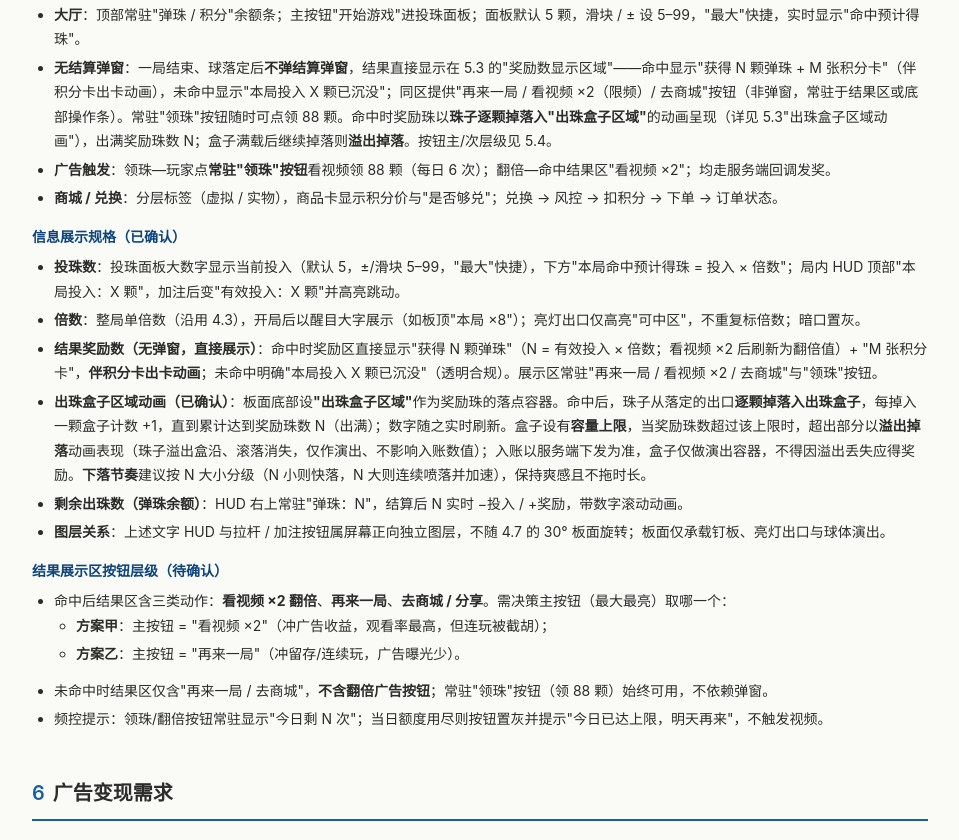
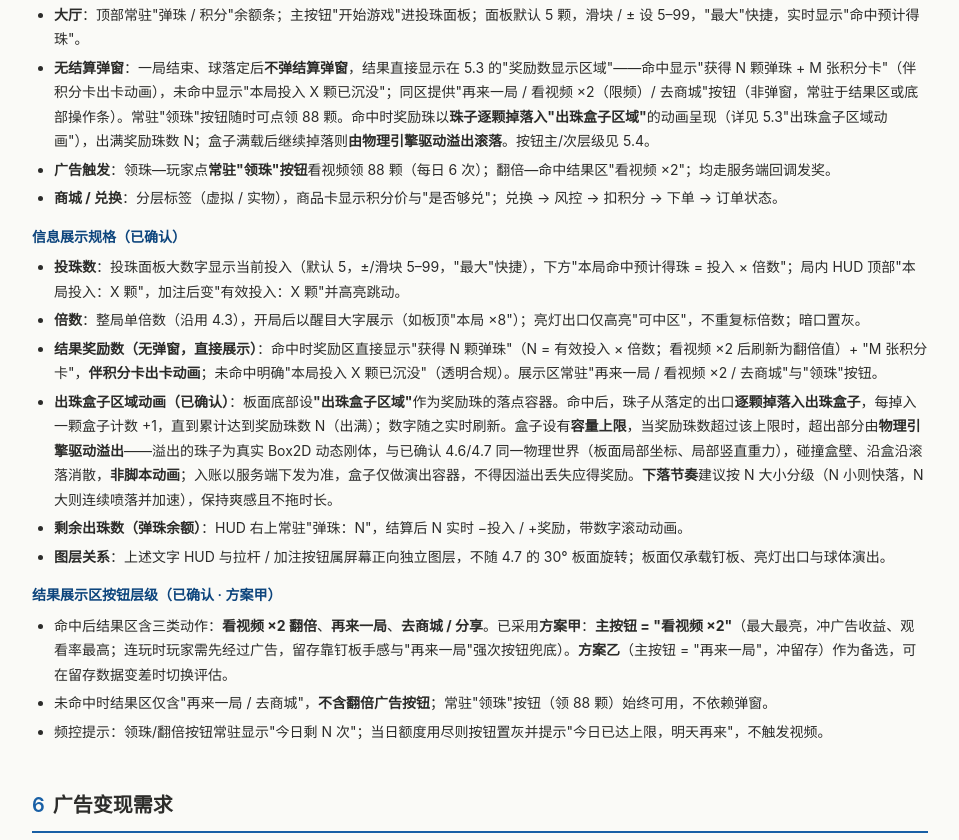
Before and after one commit to Liuxiaochao/PinballPark, a plain HTML site: page docs/PRD-pinball-park.html in a window 1280 px wide. Shown: the part 5917-6757 px from the top of the page, without its empty margins (280-1239 px from the left). Drawn offline with Linux system fonts and the light colour scheme.

Commit message:
docs(PRD): 溢出掉落改由物理引擎驱动 + 5.4确认采用方案甲(主按钮看视频×2)

```diff
--- a/docs/PRD-pinball-park.html
+++ b/docs/PRD-pinball-park.html
@@ -287,7 +287,7 @@
     <h4>各界面交互基线（对应 5.1 / 5.2）</h4>
     <ul>
       <li><b>大厅</b>：顶部常驻"弹珠 / 积分"余额条；主按钮"开始游戏"进投珠面板；面板默认 5 颗，滑块 / ± 设 5–99，"最大"快捷，实时显示"命中预计得珠"。</li>
-      <li><b>无结算弹窗</b>：一局结束、球落定后<b>不弹结算弹窗</b>，结果直接显示在 5.3 的"奖励数显示区域"——命中显示"获得 N 颗弹珠 + M 张积分卡"（伴积分卡出卡动画），未命中显示"本局投入 X 颗已沉没"；同区提供"再来一局 / 看视频 ×2（限频）/ 去商城"按钮（非弹窗，常驻于结果区或底部操作条）。常驻"领珠"按钮随时可点领 88 颗。命中时奖励珠以<b>珠子逐颗掉落入"出珠盒子区域"</b>的动画呈现（详见 5.3"出珠盒子区域动画"），出满奖励珠数 N；盒子满载后继续掉落则<b>溢出掉落</b>。按钮主/次层级见 5.4。</li>
+      <li><b>无结算弹窗</b>：一局结束、球落定后<b>不弹结算弹窗</b>，结果直接显示在 5.3 的"奖励数显示区域"——命中显示"获得 N 颗弹珠 + M 张积分卡"（伴积分卡出卡动画），未命中显示"本局投入 X 颗已沉没"；同区提供"再来一局 / 看视频 ×2（限频）/ 去商城"按钮（非弹窗，常驻于结果区或底部操作条）。常驻"领珠"按钮随时可点领 88 颗。命中时奖励珠以<b>珠子逐颗掉落入"出珠盒子区域"</b>的动画呈现（详见 5.3"出珠盒子区域动画"），出满奖励珠数 N；盒子满载后继续掉落则<b>由物理引擎驱动溢出滚落</b>。按钮主/次层级见 5.4。</li>
       <li><b>广告触发</b>：领珠—玩家点<b>常驻"领珠"按钮</b>看视频领 88 颗（每日 6 次）；翻倍—命中结果区"看视频 ×2"；均走服务端回调发奖。</li>
       <li><b>商城 / 兑换</b>：分层标签（虚拟 / 实物），商品卡显示积分价与"是否够兑"；兑换 → 风控 → 扣积分 → 下单 → 订单状态。</li>
     </ul>
@@ -296,18 +296,13 @@
       <li><b>投珠数</b>：投珠面板大数字显示当前投入（默认 5，±/滑块 5–99，"最大"快捷），下方"本局命中预计得珠 = 投入 × 倍数"；局内 HUD 顶部"本局投入：X 颗"，加注后变"有效投入：X 颗"并高亮跳动。</li>
       <li><b>倍数</b>：整局单倍数（沿用 4.3），开局后以醒目大字展示（如板顶"本局 ×8"）；亮灯出口仅高亮"可中区"，不重复标倍数；暗口置灰。</li>
       <li><b>结果奖励数（无弹窗，直接展示）</b>：命中时奖励区直接显示"获得 N 颗弹珠"（N = 有效投入 × 倍数；看视频 ×2 后刷新为翻倍值）+ "M 张积分卡"，<b>伴积分卡出卡动画</b>；未命中明确"本局投入 X 颗已沉没"（透明合规）。展示区常驻"再来一局 / 看视频 ×2 / 去商城"与"领珠"按钮。</li>
-      <li><b>出珠盒子区域动画（已确认）</b>：板面底部设<b>"出珠盒子区域"</b>作为奖励珠的落点容器。命中后，珠子从落定的出口<b>逐颗掉落入出珠盒子</b>，每掉入一颗盒子计数 +1，直到累计达到奖励珠数 N（出满）；数字随之实时刷新。盒子设有<b>容量上限</b>，当奖励珠数超过该上限时，超出部分以<b>溢出掉落</b>动画表现（珠子溢出盒沿、滚落消失，仅作演出、不影响入账数值）；入账以服务端下发为准，盒子仅做演出容器，不得因溢出丢失应得奖励。<b>下落节奏</b>建议按 N 大小分级（N 小则快落，N 大则连续喷落并加速），保持爽感且不拖时长。</li>
+      <li><b>出珠盒子区域动画（已确认）</b>：板面底部设<b>"出珠盒子区域"</b>作为奖励珠的落点容器。命中后，珠子从落定的出口<b>逐颗掉落入出珠盒子</b>，每掉入一颗盒子计数 +1，直到累计达到奖励珠数 N（出满）；数字随之实时刷新。盒子设有<b>容量上限</b>，当奖励珠数超过该上限时，超出部分由<b>物理引擎驱动溢出</b>——溢出的珠子为真实 Box2D 动态刚体，与已确认 4.6/4.7 同一物理世界（板面局部坐标、局部竖直重力），碰撞盒壁、沿盒沿滚落消散，<b>非脚本动画</b>；入账以服务端下发为准，盒子仅做演出容器，不得因溢出丢失应得奖励。<b>下落节奏</b>建议按 N 大小分级（N 小则快落，N 大则连续喷落并加速），保持爽感且不拖时长。</li>
       <li><b>剩余出珠数（弹珠余额）</b>：HUD 右上常驻"弹珠：N"，结算后 N 实时 −投入 / +奖励，带数字滚动动画。</li>
       <li><b>图层关系</b>：上述文字 HUD 与拉杆 / 加注按钮属屏幕正向独立图层，不随 4.7 的 30° 板面旋转；板面仅承载钉板、亮灯出口与球体演出。</li>
     </ul>
-    <h4>结果展示区按钮层级（待确认）</h4>
+    <h4>结果展示区按钮层级（已确认 · 方案甲）</h4>
     <ul>
-      <li>命中后结果区含三类动作：<b>看视频 ×2 翻倍</b>、<b>再来一局</b>、<b>去商城 / 分享</b>。需决策主按钮（最大最亮）取哪一个：
-        <ul>
-          <li><b>方案甲</b>：主按钮 = "看视频 ×2"（冲广告收益，观看率最高，但连玩被截胡）；</li>
-          <li><b>方案乙</b>：主按钮 = "再来一局"（冲留存/连续玩，广告曝光少）。</li>
-        </ul>
-      </li>
+      <li>命中后结果区含三类动作：<b>看视频 ×2 翻倍</b>、<b>再来一局</b>、<b>去商城 / 分享</b>。已采用<b>方案甲</b>：<b>主按钮 = "看视频 ×2"</b>（最大最亮，冲广告收益、观看率最高；连玩时玩家需先经过广告，留存靠钉板手感与"再来一局"强次按钮兜底）。<b>方案乙</b>（主按钮 = "再来一局"，冲留存）作为备选，可在留存数据变差时切换评估。</li>
       <li>未命中时结果区仅含"再来一局 / 去商城"，<b>不含翻倍广告按钮</b>；常驻"领珠"按钮（领 88 颗）始终可用，不依赖弹窗。</li>
       <li>频控提示：领珠/翻倍按钮常驻显示"今日剩 N 次"；当日额度用尽则按钮置灰并提示"今日已达上限，明天再来"，不触发视频。</li>
     </ul>
```
